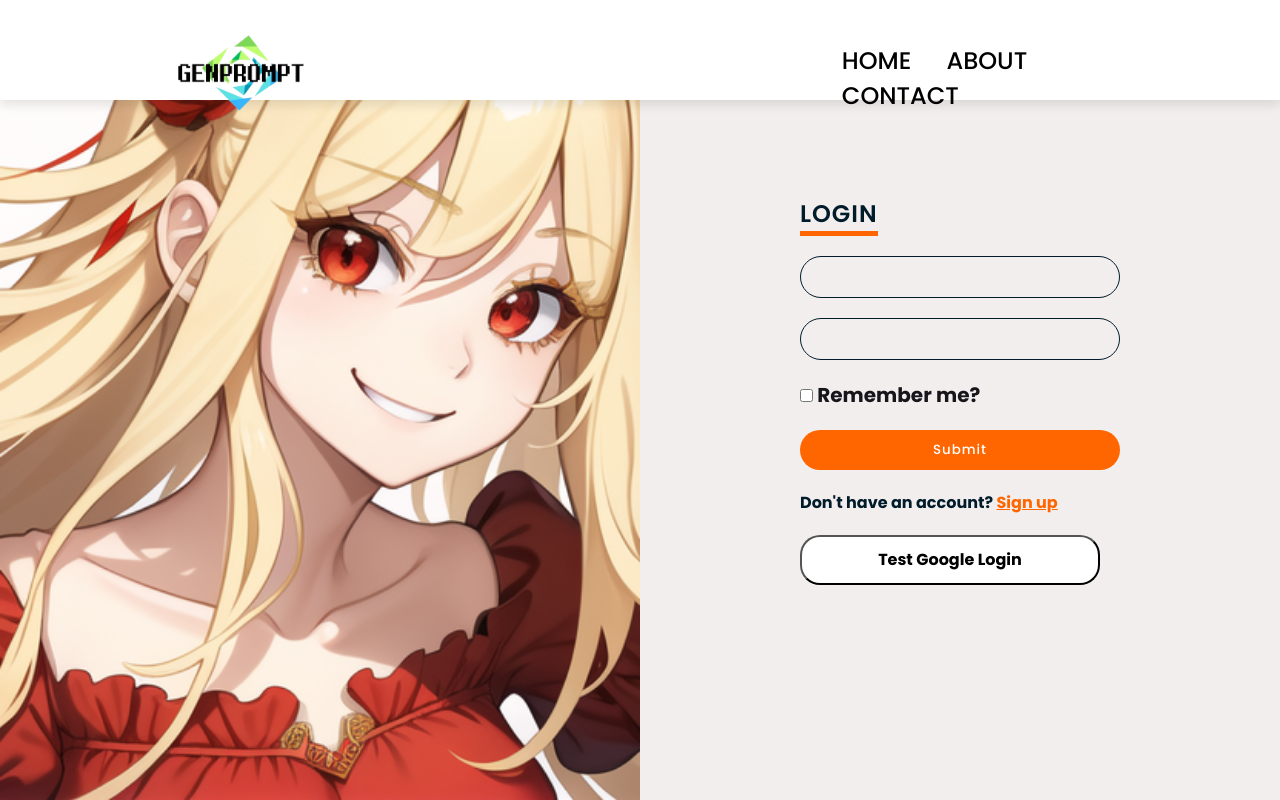
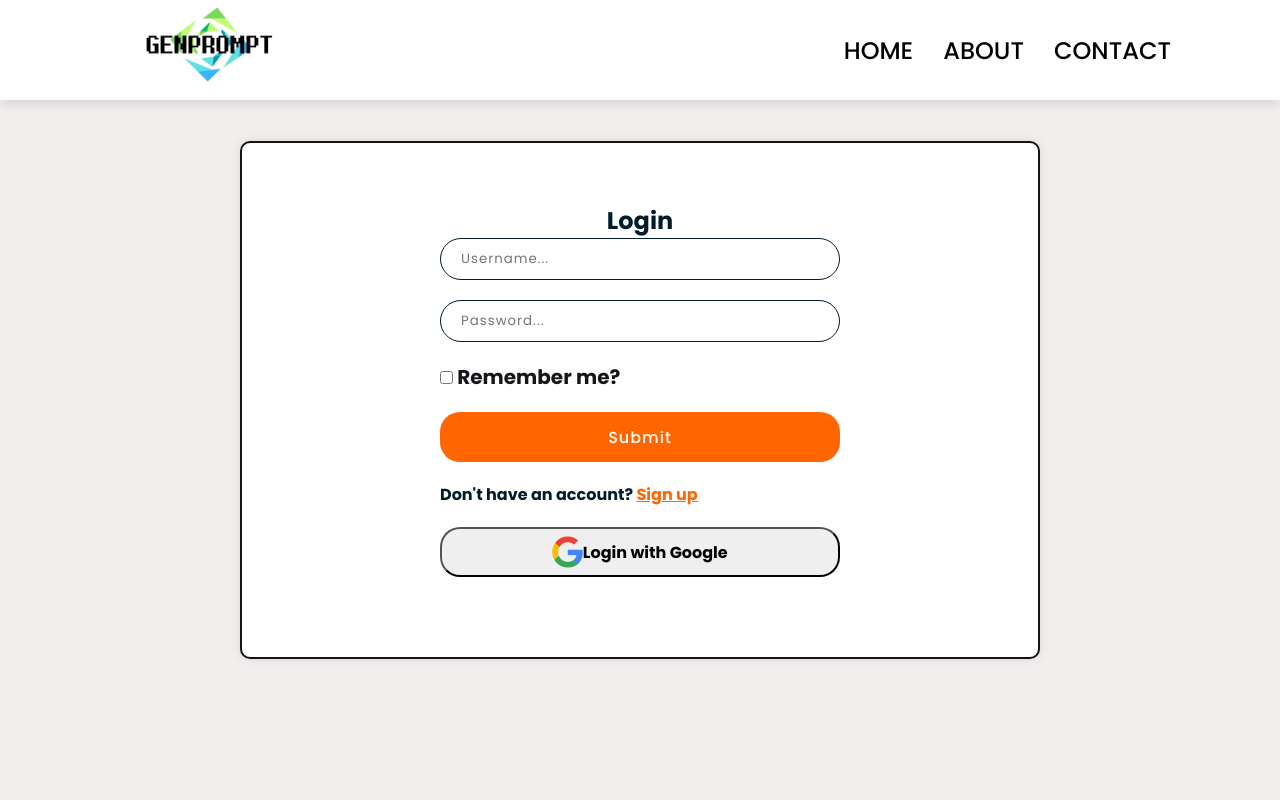
Before and after one commit to nanthana1808/project-prompts-sd, a Flask app: page / in a window 1280 px wide. Run offline with Flask 3, Linux system fonts and the light colour scheme; some libraries are stand-ins or nearby versions.

Commit message:
update new work

```diff
--- a/static/register.js
+++ b/static/register.js
@@ -16,24 +16,26 @@ const auth = getAuth(app);
 auth.languageCode = 'en'
 const provider = new GoogleAuthProvider();
 
+document.addEventListener("DOMContentLoaded", function () {
     const googleLogin = document.getElementById("google-login-btn");
+
     googleLogin.addEventListener("click", function () {
         console.log("Google button clicked");
         signInWithPopup(auth, provider)
             .then((result) => {
                 const credential = GoogleAuthProvider.credentialFromResult(result);
-        // const token = credential.accessToken;
                 const user = result.user;
                 console.log(user);
-        window.location.replace("/HOME")
-
-
-      }).catch((error) => {
+                window.location.replace("/HOME");
+            })
+            .catch((error) => {
                 console.error('Error during Google login:', error);
                 const errorCode = error.code;
                 const errorMessage = error.message;
             });
     });
+});
+
 
 function updateUserProfile(user) {
     const userEmail = user.email;
--- a/static/styles.css
+++ b/static/styles.css
@@ -545,67 +545,34 @@ nav .navbar .menu {
 }
 
 
-
+.login-container {
+  display: flex;
+  align-items: center;
+  justify-content: center;
+  height: 100vh;
+  background-color: #f3eeee;
+}
 
 .login-form {
-  position: relative;
-  width: 100%;
-  height: 100vh;
+  background-color: #fff;
+  padding: 60px;
+  border-radius: 10px;
+  box-shadow: 0 0 10px rgba(0, 0, 0, 0.1);
+  width: 800px;
   display: flex;
+  flex-direction: column;
+  align-items: center;
+  justify-content: center;
+  border: 2px solid #151414;
 }
 
-.image {
-  position: relative;
-  width: 50%;
-  height: 100%;
-}
-
-.image:before {
-  content: '';
-  position: absolute;
-  top: 0;
-  left: 0;
-  width: 100%;
-  height: 100%;
-  z-index: 1;
-  mix-blend-mode: screen;
-  opacity: 100%;
-}
-
-.image img {
-  position: absolute;
-  top: 0;
-  left: 0;
-  width: 100%;
-  height: 100%;
-  object-fit: cover;
-}
-
-.form-content {
-  display: flex;
-  justify-content: center;
-  align-items: center;
-  width: 50%;
-  height: 100%;
-}
-
-.form {
-  width: 50%;
-}
-
-.form h2 {
-  font-weight: 600;
-  font-size: 1.5em;
-  margin-bottom: 20px;
-  text-transform: uppercase;
-  border-bottom: 5px solid #ff6600;
-  letter-spacing: 1px;
-  display: inline-block;
+.login-form h2 {
   color: #001c2a;
 }
 
 .input-login {
   margin-bottom: 20px;
+  width: 100%;
 }
 
 .input-login span {
@@ -617,7 +584,8 @@ nav .navbar .menu {
 }
 
 .input-login input {
-  width: 100%;
+  width: 400px;  /* ปรับขนาดตามที่ต้องการ */
+  box-sizing: border-box;  /* เพิ่มบรรทัดนี้เพื่อให้ความกว้างรวม padding และ border */
   padding: 10px 20px;
   outline: none;
   font-weight: 400;
@@ -626,6 +594,22 @@ nav .navbar .menu {
   background: transparent;
   border-radius: 30px;
   border: 1px solid #001c2a;
+}
+
+
+
+#submit-button,
+#google-login-btn {
+  display: flex;
+  align-items: center;
+  justify-content: center;
+  width: 100%;
+  height: 50px;
+  border-radius: 20px;
+  font-size: 16px;
+  cursor: pointer;
+  margin-top: 10px;
+  padding: 10px;
 }
 
 #submit-button {
@@ -639,7 +623,6 @@ nav .navbar .menu {
 
 #submit-button:hover {
   background-color: #cb5201;
-
 }
 
 #submit-button:active {
@@ -658,7 +641,11 @@ nav .navbar .menu {
 }
 
 .input-login p a {
-  color: #ff6600
+  color: #ff6600;
+}
+
+#google-login-btn:hover {
+  background-color: #2a56c6;
 }
 
 .fa-google {
@@ -667,21 +654,4 @@ nav .navbar .menu {
   background-clip: text;
   color: transparent;
   -webkit-text-fill-color: transparent;
-  margin-right: 20px;
 }
-
-#google-login-btn {
-  display: flex;
-  align-items: center;
-  justify-content: center;
-  width: 300px;
-  height: 50px;
-  border-radius: 20px;
-  background-color: #ffffff;
-  color: #000000;
-  font-size: 16px;
-  cursor: pointer;
-}
-#google-login-btn:hover {
-  background-color: #2a56c6;
-}
--- a/templates/index.html
+++ b/templates/index.html
@@ -2,39 +2,37 @@
 <html lang="en">
 <head>
     <meta charset="UTF-8">
-    <title>Test Register.js</title>
+    <title>Login Form</title>
+    <link rel="stylesheet" href="{{ url_for('static', filename='styles.css') }}">
     <script src="https://www.gstatic.com/firebasejs/10.8.1/firebase-app.js" defer></script>
     <script src="https://www.gstatic.com/firebasejs/10.8.1/firebase-auth.js" defer></script>
-    <link rel="stylesheet" href="{{ url_for('static', filename='styles.css') }}">
-    <script src="static\register.js" defer type="module"></script>
+    <script src="static/register.js" defer type="module"></script>
+    <link rel="stylesheet" href="https://cdnjs.cloudflare.com/ajax/libs/font-awesome/5.15.3/css/all.min.css">
 </head>
 <body>
   <nav>
-    <div class="banner">
-      <div class="navbar-home">
-        <div class="logo-home"><a href="#"><img src="static\img\logo.png" alt="GenPrompt Logo"></a></div>
+    <div class="navbar">
+      <div class="logo"><a href="#"><img src="/static/img/logo.png" alt=""></a></div>
+
       <ul class="menu">
-          <li><a href="/HOME">Home</a></li>
-          <li><a href="/ABOUT">About</a></li>
-          <li><a href="/SIMPLE">Contact</a></li>
+        <li><a href="/" id="home">HOME</a></li>
+        <li><a href="/ABOUT" id="about">ABOUT</a></li>
+        <li><a href="#Contact" id="contact">CONTACT</a></li>
+        <li><a href="#User"id="userEmail"></a></li>
       </ul>
     </div>
   </nav>
-  <section class="login-form">
-    <div class="image">
-      <img src="static\img\gen-banner.png" alt="background image">
-    </div>
-    <div class="form-content">
-    <div class="form">
+    <div class="login-container">
+      <div class="login-form">
           <h2>Login</h2>
           <form action="#">
               <div class="input-login">
                   <span>Username</span>
-                            <input type="text" name="username" required>
+                  <input type="text" name="username" placeholder="Username..." required>
               </div>
               <div class="input-login">
                   <span>Password</span>
-                            <input type="password" name="password" required>
+                  <input type="password" name="password" placeholder="Password...">
               </div>
               <div class="remember-me">
                   <label>
@@ -44,19 +42,18 @@
               <div class="input-login">
                   <input type="submit" value="Submit" id="submit-button">
               </div>
-
               <div class="input-login">
                   <p>Don't have an account? <a href="#">Sign up</a></p>
               </div>
+              <div class="input-login">
+                <button id="google-login-btn">
+                  <i class="fab fa-google fa-2x"></i> Login with Google
+                </button>
 
-                        <div class="input-login">
-                          <button id="google-login-btn">Test Google Login</button>
               </div>
           </form>
-
       </div>
     </div>
-        </section>
 
 </body>
 </html>
```
Also changed, not shown: templates/simple.html (+30 -4 lines). Lines whose indentation alone changed are shown as unchanged.
